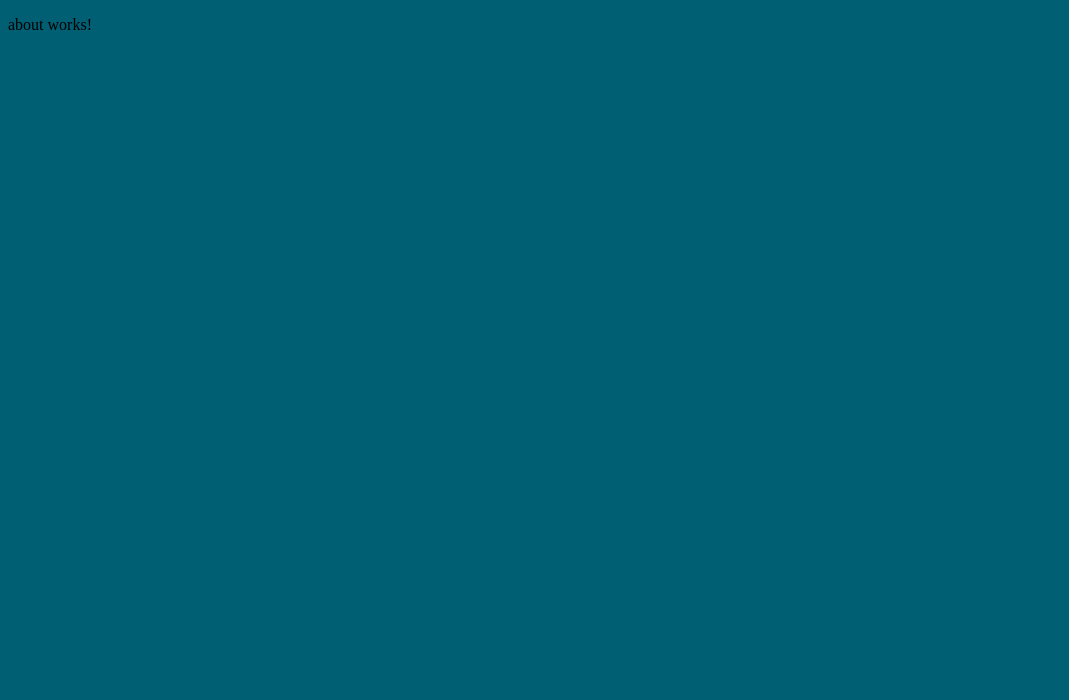
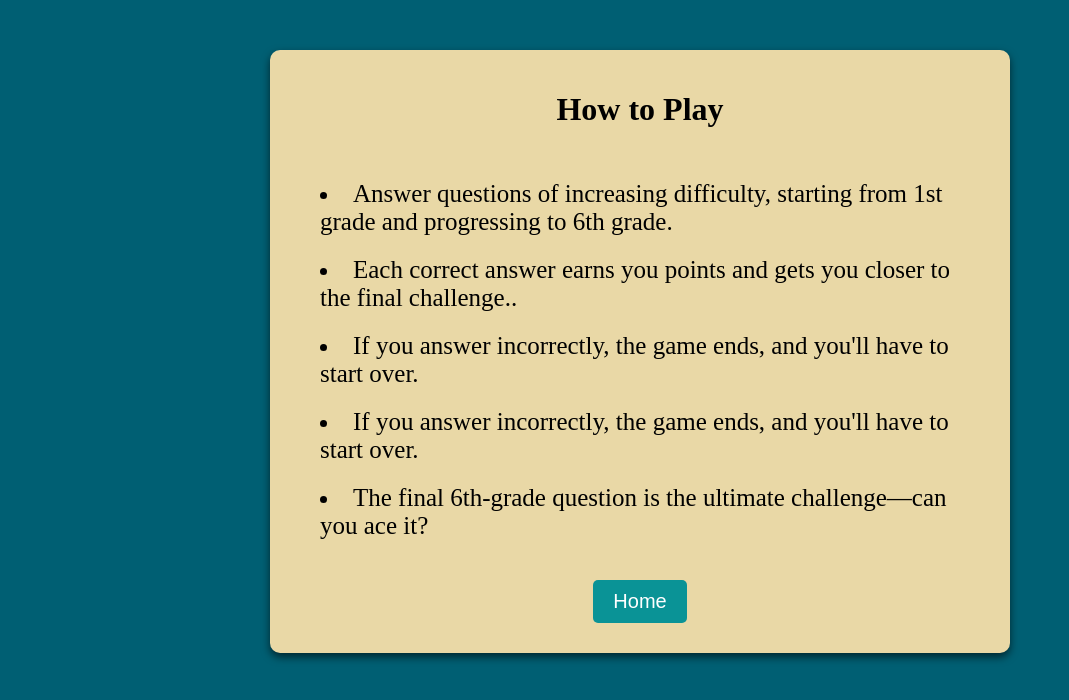
Before and after one commit to jimmacur/are-you-smarter, an Angular app: page /about in a window 1280 px wide. Shown: the top 700 px of the page, without its empty margins (0-1069 px from the left). Built offline with nearby package versions, Linux system fonts and the light colour scheme.

Commit message:
add content and style to the about page

```diff
--- a/src/app/about/about.component.css
+++ b/src/app/about/about.component.css
@@ -0,0 +1,50 @@
+.about {
+  text-align: center;
+  display: flex;
+  justify-content: center;
+  margin-top: 50px;
+}
+
+.background {
+  background-color: #e9d8a6;
+  padding: 20px;
+  border-radius: 10px;
+  max-width: 700px;
+  box-shadow: 0 4px 8px 0 rgba(0, 0, 0, 0.6);
+  display: flex;
+  flex-direction: column;
+  align-items: center;
+}
+
+.instructions {
+  margin: 20px;
+  font-size: 25px;
+}
+
+.instructions ul {
+  text-align: left;
+  list-style-position: inside;
+  padding-left: 0;
+  margin: 0;
+}
+
+.about-button {
+  background-color: #0a9396;
+  color: white;
+  padding: 10px 20px;
+  margin: 10px;
+  border: none;
+  border-radius: 5px;
+  cursor: pointer;
+  font-size: 20px;
+  width: fit-content;
+  transition: background-color 0.3s ease;
+}
+
+.about-button:hover {
+  background-color:rgb(21, 198, 201);
+}
+
+li {
+  padding: 10px;
+}
--- a/src/app/about/about.component.html
+++ b/src/app/about/about.component.html
@@ -1 +1,15 @@
-<p>about works!</p>
+<main class="about">
+  <div class="background">
+    <h1>How to Play</h1>
+    <div class="instructions">
+      <ul>
+        <li>Answer questions of increasing difficulty, starting from 1st grade and progressing to 6th grade.</li>
+        <li>Each correct answer earns you points and gets you closer to the final challenge..</li>
+        <li>If you answer incorrectly, the game ends, and you'll have to start over.</li>
+        <li>If you answer incorrectly, the game ends, and you'll have to start over.</li>
+        <li>The final 6th-grade question is the ultimate challenge—can you ace it?</li>
+      </ul>
+    </div>
+    <button class="about-button" (click)="goHome()">Home</button>
+  </div>
+</main>
--- a/src/app/about/about.component.ts
+++ b/src/app/about/about.component.ts
@@ -1,4 +1,5 @@
 import { Component } from '@angular/core';
+import { Router } from '@angular/router';
 
 @Component({
   selector: 'app-about',
@@ -7,5 +8,9 @@ import { Component } from '@angular/core';
   styleUrl: './about.component.css'
 })
 export class AboutComponent {
+  constructor(private router: Router) {}
 
+  goHome() {
+    this.router.navigate(['/']);
+  }
 }
--- a/src/app/home/home.component.css
+++ b/src/app/home/home.component.css
@@ -8,7 +8,7 @@
 .background {
   background-color: #e9d8a6;
   padding: 20px;
-  border-radius: 5px;
+  border-radius: 10px;
   box-shadow: 0 4px 8px 0 rgba(0, 0, 0, 0.6);
 }
 
--- a/src/app/home/home.component.html
+++ b/src/app/home/home.component.html
@@ -1,8 +1,8 @@
-<div class="home">
+<main class="home">
   <div class="background">
     <img src="assets/are-you-smarter.png" alt="Are You Smarter?" class="logo">
     <h1 class="title">Are You Smarter Than a 6th Grader?</h1>
     <button class="main-button" routerLink="/game">Play</button>
     <button class="main-button" routerLink="/about">About</button>
   </div>
-</div>
+</main>
```
